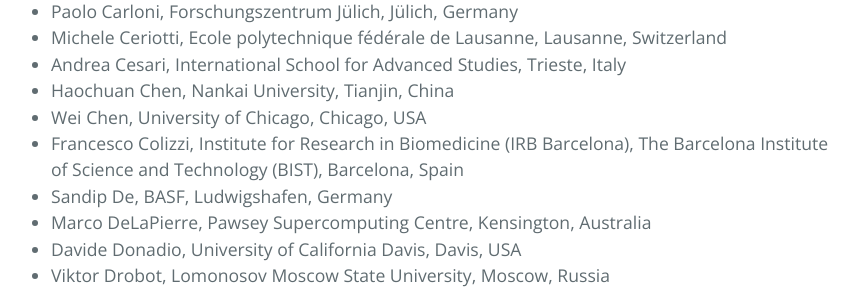
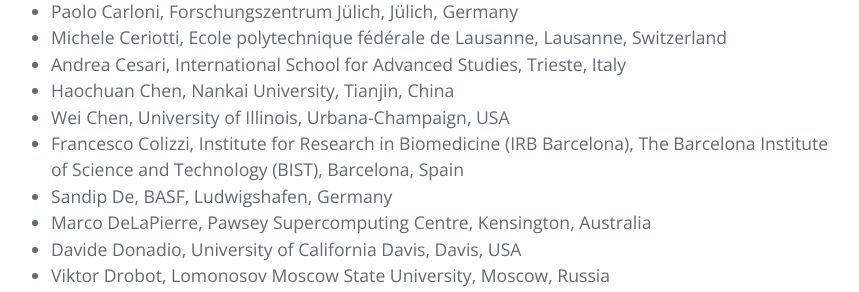
Before and after one commit to plumed-nest/plumed-nest, a Jekyll site: the page built from consortium.md, in a window 1280 px wide and 900 px high, scrolled down 1260 px. Shown: the part 155-447 px from the top of the window, without its empty margins (213-1072 px from the left). Built offline with Jekyll 4.4.1, drawn with Linux system fonts in a browser that asks for light colours; our own code applies the rules of GitHub Pages for plain Markdown files.

Commit message:
new affiliation

```diff
--- a/_data/members.yml
+++ b/_data/members.yml
@@ -55,8 +55,8 @@
   city:        Tianjin
   country:     China
 - name:        Wei Chen
-  affiliation: University of Chicago
-  city:        Chicago
+  affiliation: University of Illinois
+  city:        Urbana-Champaign
   country:     USA
 - name:        Francesco Colizzi
   affiliation: Institute for Research in Biomedicine (IRB Barcelona), The Barcelona Institute of Science and Technology (BIST)
```
